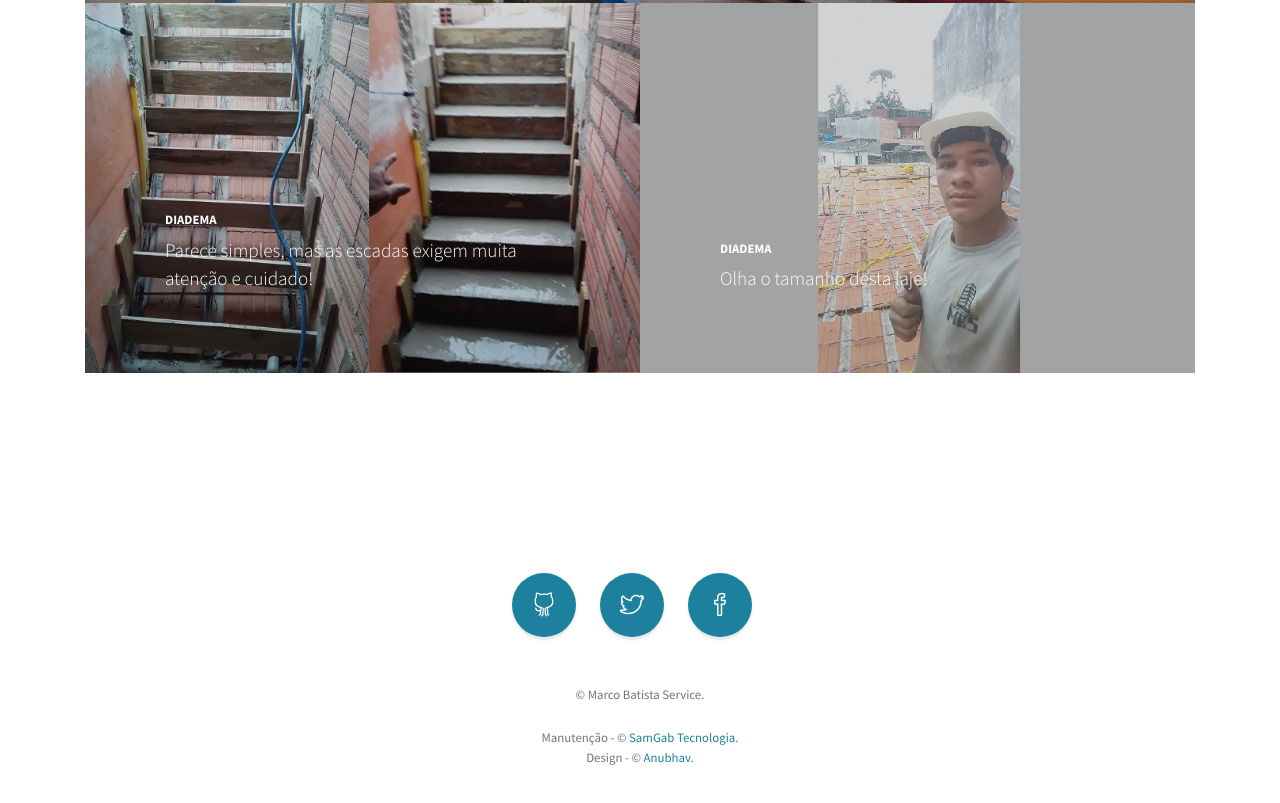
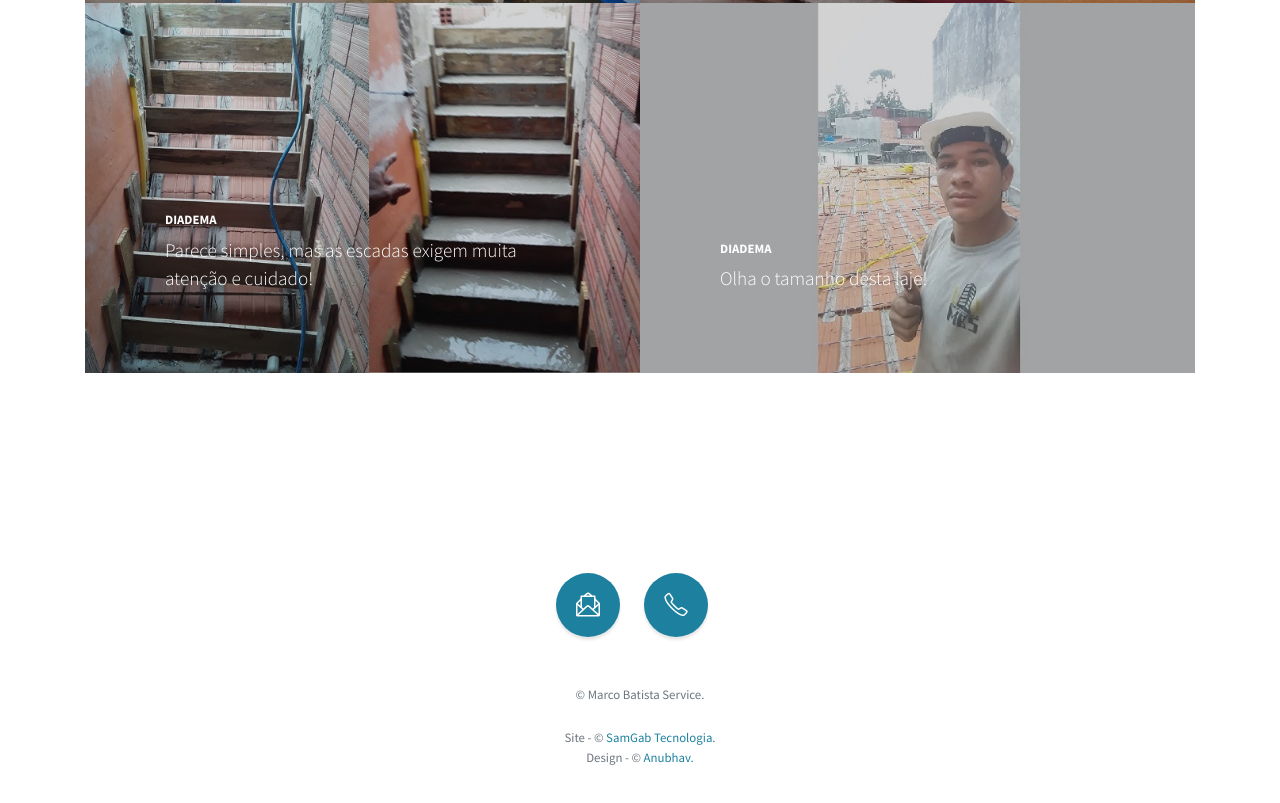
Before and after one commit to SamGab2020/mbsempreiteira, a Gatsby site: page / in a window 1280 px wide. Shown: the part 2774-3577 px from the top of the page. Built offline with nearby package versions, Linux system fonts and the light colour scheme; Gatsby itself is replaced by a stand-in of ours.

Commit message:
Versao definitiva

```diff
--- a/config.js
+++ b/config.js
@@ -14,19 +14,14 @@ module.exports = {
   // social
   socialLinks: [
     {
-      icon: 'icon-social-github',
-      name: 'Github',
-      url: 'https://www.google.com',
+      icon: 'icon-envelope-letter',
+      name: 'Email',
+      url: 'mailto:empreiteirambscontos@gmail.com',
     },
     {
-      icon: 'icon-social-twitter',
-      name: 'Twitter',
-      url: 'https://www.google.com',
-    },
-    {
-      icon: 'icon-social-facebook',
-      name: 'Facebook',
-      url: 'https://www.google.com',
+      icon: 'icon-phone',
+      name: 'Phone',
+      url: 'https://api.whatsapp.com/send?phone=5511964749876',
     },
   ],
   phone: '000-00000',
--- a/src/components/Footer.js
+++ b/src/components/Footer.js
@@ -25,7 +25,7 @@ export default function Footer() {
         </p>
 		<br/>
         <p className="text-muted small mb-0">
-          Manutenção - &copy; <a href="https://samgabtecnologia.netlify.app/">SamGab Tecnologia.</a>
+          Site - &copy; <a href="https://samgabtecnologia.netlify.app/">SamGab Tecnologia.</a>
         </p>
 		<p className="text-muted small mb-0">
           Design - &copy; <a href="https://theanubhav.com/">Anubhav.</a>
```
